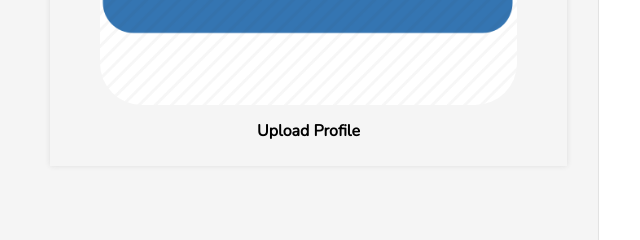
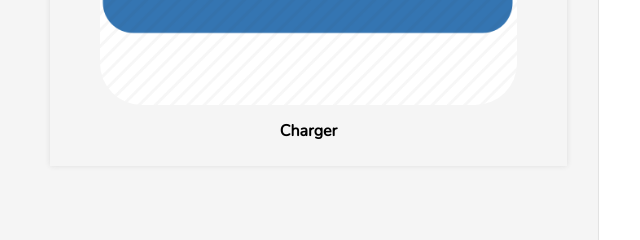
Before and after one commit to arouna1994/SosNoteFrontHtml, a website built with Parcel: page formulaire_besoin.html in a window 1280 px wide. Shown: the part 1880-2120 px from the top of the page, 617-1257 px from the left. Built offline with nearby package versions, Linux system fonts and the light colour scheme.

Commit message:
version002-1

```diff
--- a/formulaire_besoin.html
+++ b/formulaire_besoin.html
@@ -331,7 +331,7 @@
 				     <img src="images/profile.png" id="upload-img">
 				  </div>
 				  <div class="custom-file">
-				    <label for="fileupload">Upload Profile</label>
+				    <label for="fileupload">Charger </label>
 				    <input type="file" id="fileupload">
 				 </div>
 				 </div>
@@ -433,13 +433,11 @@
 <script src="https://code.jquery.com/jquery-3.3.1.min.js"></script>
 
 <script src="https://cdn.jsdelivr.net/npm/bootstrap@4.6.0/dist/js/bootstrap.bundle.min.js" integrity="sha384-Piv4xVNRyMGpqkS2by6br4gNJ7DXjqk09RmUpJ8jgGtD7zP9yug3goQfGII0yAns" crossorigin="anonymous"></script>
-<script src="js/jquery-latest.min.js"></script>
 <script>
 	$(function(){
 		$("#fileupload").change(function(event) {
 			var x = URL.createObjectURL(event.target.files[0]);
 			$("#upload-img").attr("src",x);
-			console.log(event);
 		});
 	})
 </script>
```
